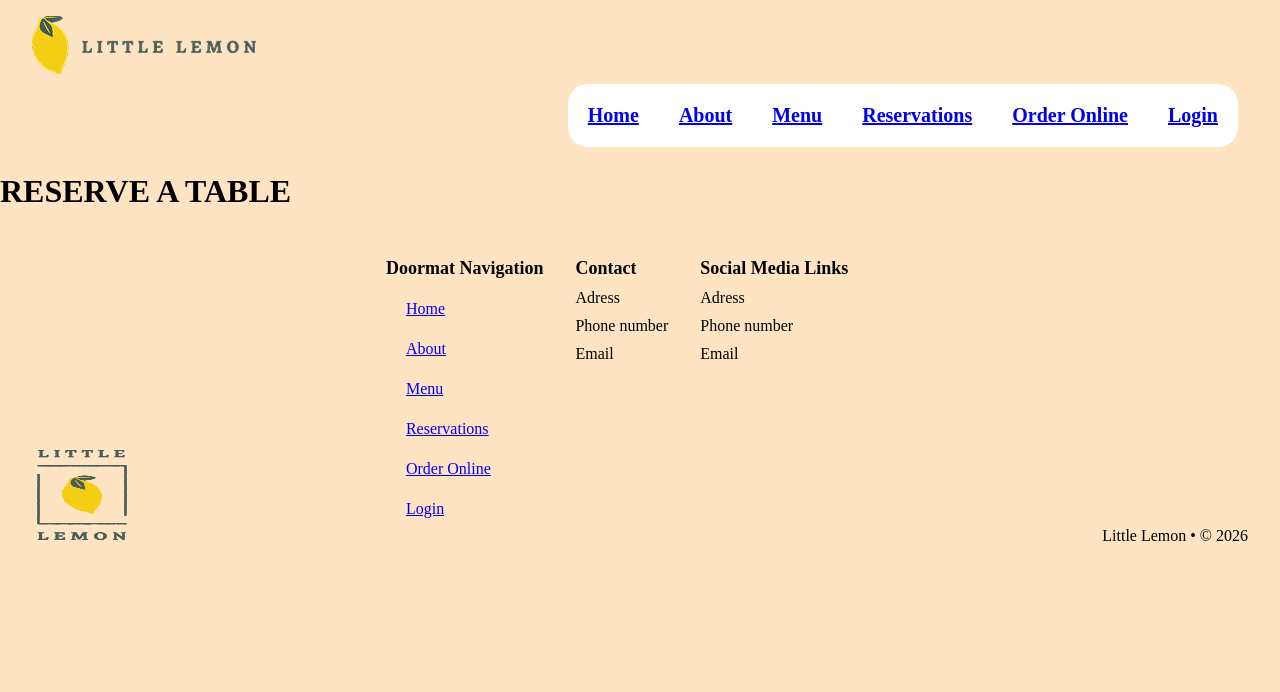
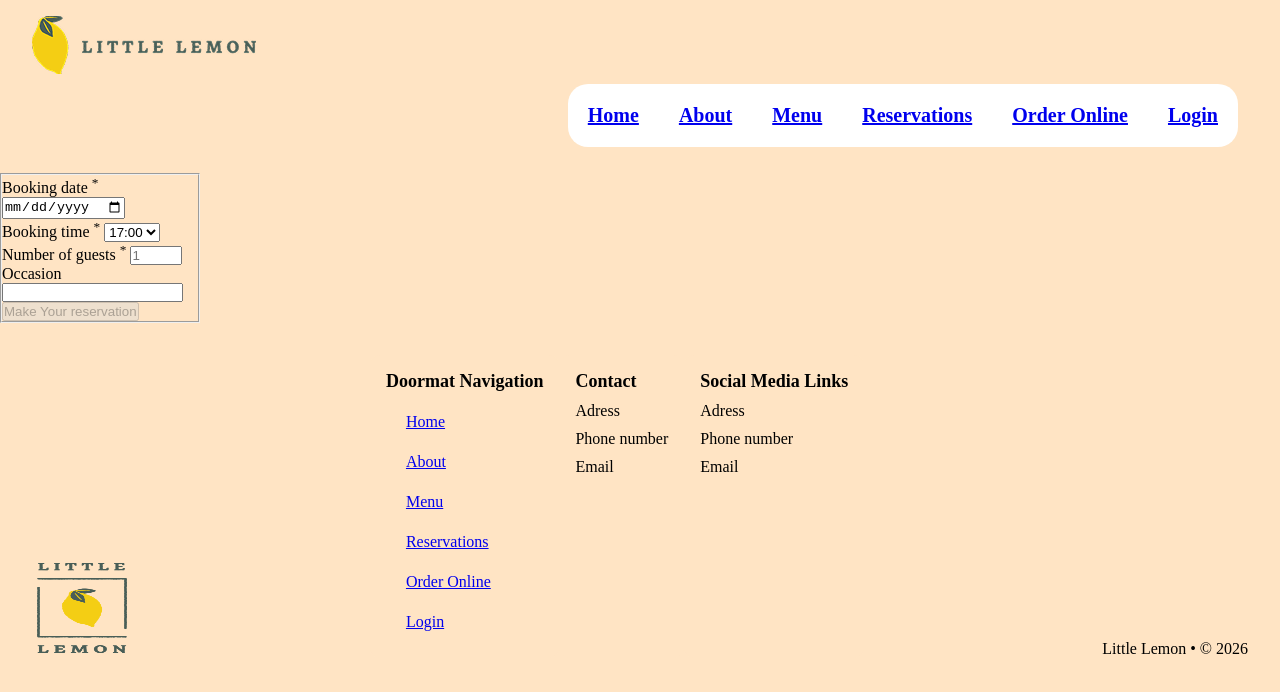
Before and after one commit to dominika-szeliga/portfolio-finish-project, a React (Create React App) app in the folder little-lemon/: page /reservations in a window 1280 px wide. Shown: the top 692 px of the page. Built offline with nearby package versions, Linux system fonts and the light colour scheme.

Commit message:
form added

```diff
--- a/little-lemon/src/App.js
+++ b/little-lemon/src/App.js
@@ -6,8 +6,7 @@ import Chicago from './Chicago';
 import Specials from './Specials';
 import OrderOnline from './OrderOnline';
 import BookingPage from './BookingPage';
-import Login from './Login';
-
+import Login from './Login'
 
 function App() {
   return (
--- /dev/null
+++ b/little-lemon/src/BookingForm.js
@@ -0,0 +1,72 @@
+import { useState } from "react";
+import React from "react";
+
+function BookingForm(){
+
+    const[date, setDate]=useState('');
+    const[time, setTime]=useState('');
+    const[guests, setGuests]=useState('');
+    const[occasion, setOccasion]=useState('');
+
+    const[availableTimes, setAvailableTimes] =useState(['17:00','18:00','19:00','20:00','21:00','22:00']);
+
+
+    const handleSubmit=(e)=>{
+        e.preventDefault(); /*zapobiega przeładowaniu strony przy wysyłaniu formularza */
+        alert('Form is submitted')
+        clearForm();
+    }
+
+    const getIsFormValid=()=>{
+    return(
+        guests && time && date)
+}
+
+const clearForm =()=>{
+    setDate('');
+    setTime('');
+    setGuests('');
+    setOccasion('')
+}
+
+
+    return(
+        <div className='booking_form'>
+        <form style={{display:'grid', maxWidth:'200px', gap:'20px'}} onSubmit={handleSubmit}>
+            <fieldset>
+                <div className="Field">
+            <label htmlFor='booking_date'>Booking date <sup>*</sup> </label>
+            <input type='date' name='booking_date' id='booking_date' value={date} onChange={(e)=>{setDate(e.target.value)}}/>
+        </div>
+            <div className="Field">
+            <label htmlFor='booking_time'>Booking time <sup>*</sup> </label>
+            <select id='booking_time' value={time} onChange={(e)=>{setTime(e.target.value)}}>
+            {availableTimes.map(el=>{return (
+                    <option value={el} key={el}>{el}</option>
+                )
+            })}
+            </select>
+           </div>
+            <div className="Field">
+            <label htmlFor='booking_guests'>Number of guests <sup>*</sup> </label>
+            <input type='number' id='booking_guests' name='booking_guests' min='1' max='10' placeholder='1' value={guests} onChange={(e)=>{setGuests(e.target.value)}}/>
+            </div>
+            <div className="Field">
+            <label htmlFor='booking_occasion'>Occasion </label>
+            <input type='text' id='booking_occasion' name='booking_occasion' list='datalist' value={occasion} onChange={(e)=>{setOccasion(e.target.value)}}/>
+            <datalist id='datalist'>
+                <option value='Birthday'>Birthday</option>
+                <option value='Anniversary'>Anniversary</option>
+            </datalist>
+            </div>
+            <div>
+                <button type='submit' disabled={!getIsFormValid()}>Make Your reservation</button>
+            </div>
+         </fieldset>
+
+        </form>
+        </div>
+    )
+}
+
+export default BookingForm;
--- a/little-lemon/src/BookingPage.js
+++ b/little-lemon/src/BookingPage.js
@@ -1,6 +1,9 @@
+import BookingForm from "./BookingForm";
+
+
 function BookingPage() {
     return(
-        <h1>RESERVE A TABLE</h1>
+        <BookingForm/>
     )
 }
 export default BookingPage;
```
Also changed, not shown: little-lemon/src/index.html (+4 -4 lines), little-lemon/src/Home.js (line endings or trailing spaces).
